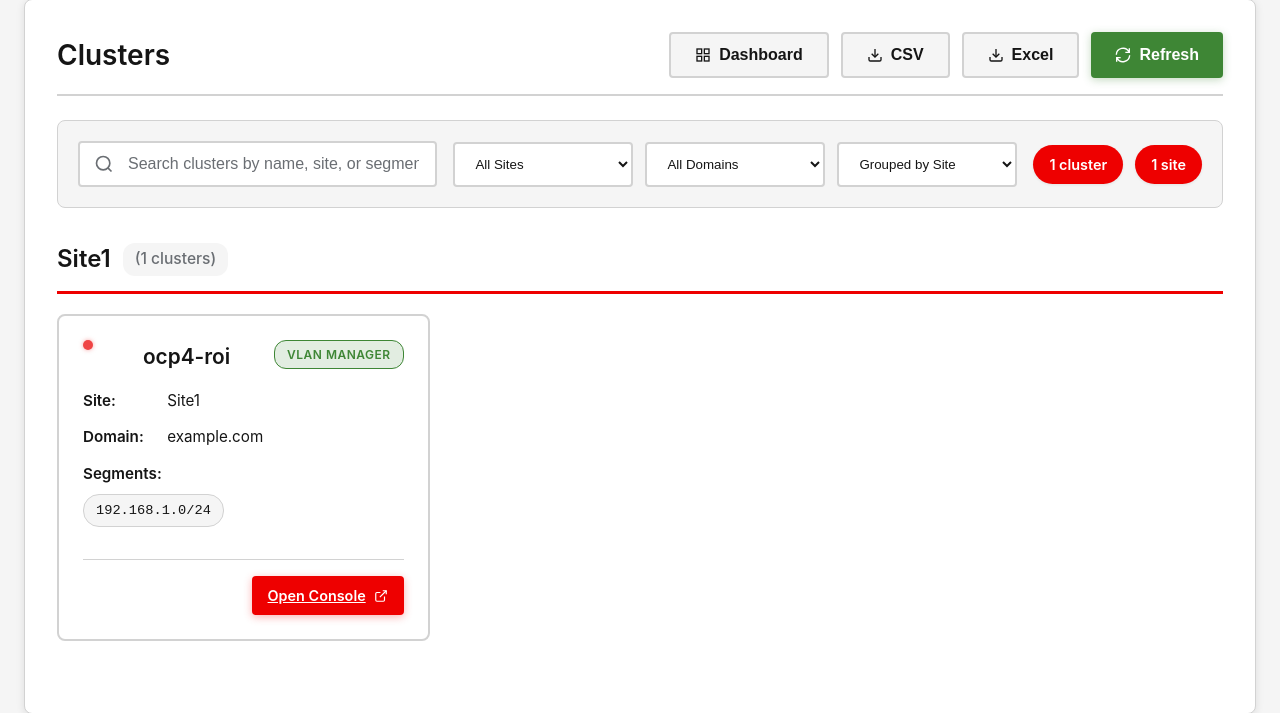
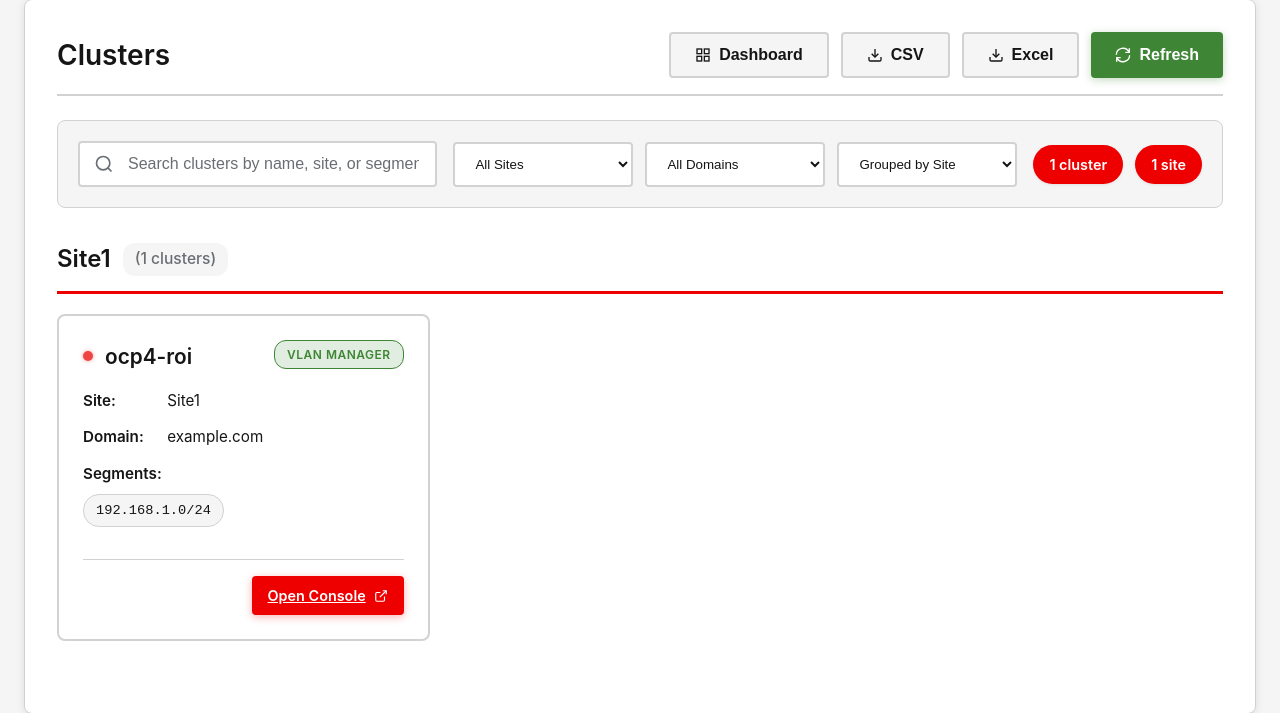
Before and after one commit to roiblum1/ClickCluster-Navigator, a FastAPI app: page / in a window 1280 px wide. Shown: the part 276-989 px from the top of the page. Run offline with FastAPI, Linux system fonts and the light colour scheme; data that the repository does not hold is empty.

Commit message:
fix: wrap dot+name in flex container so availability dot is visible
justify-content: space-between was spreading the dot, h4, and badge
apart — dot and name are now wrapped in .cluster-header-name so they
stay together on the left side of the card header.

Co-Authored-By: Claude Sonnet 4.6 <noreply@anthropic.com>

```diff
--- a/src/static/css/style.css
+++ b/src/static/css/style.css
@@ -652,6 +652,13 @@ header .subtitle {
     gap: 12px;
 }
 
+.cluster-header-name {
+    display: flex;
+    align-items: center;
+    gap: 6px;
+    min-width: 0;
+}
+
 .cluster-header h4 {
     font-size: 1.3em;
     font-weight: 600;
--- a/src/static/js/app.js
+++ b/src/static/js/app.js
@@ -518,8 +518,10 @@ function createClusterCard(cluster) {
 
     card.innerHTML = `
         <div class="cluster-header">
-            <span class="availability-dot ${dotClass}" title="${dotTitle}"></span>
-            <h4>${cluster.clusterName}</h4>
+            <div class="cluster-header-name">
+                <span class="availability-dot ${dotClass}" title="${dotTitle}"></span>
+                <h4>${cluster.clusterName}</h4>
+            </div>
             ${sourceIndicator}
         </div>
         <div class="cluster-info">
```
